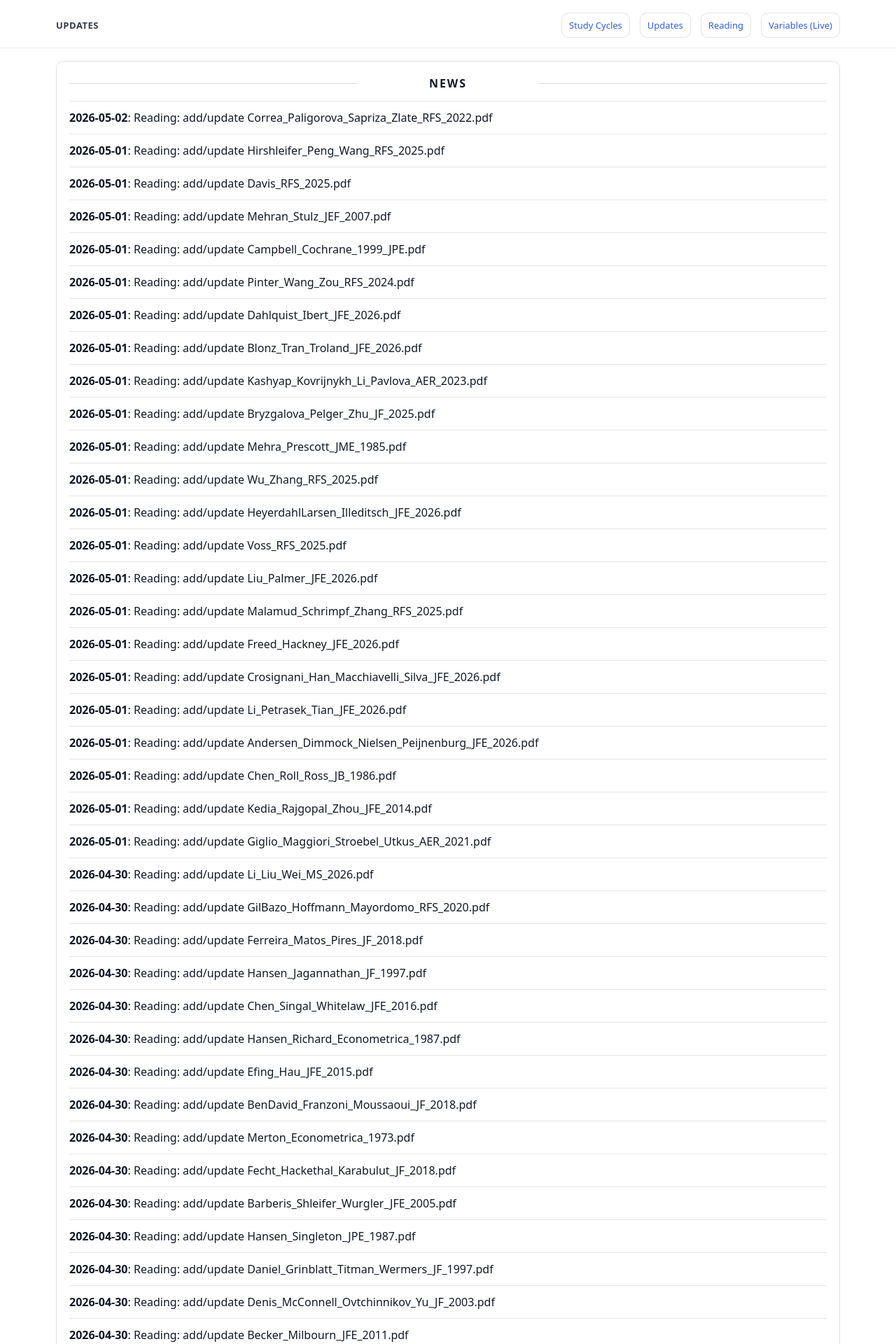
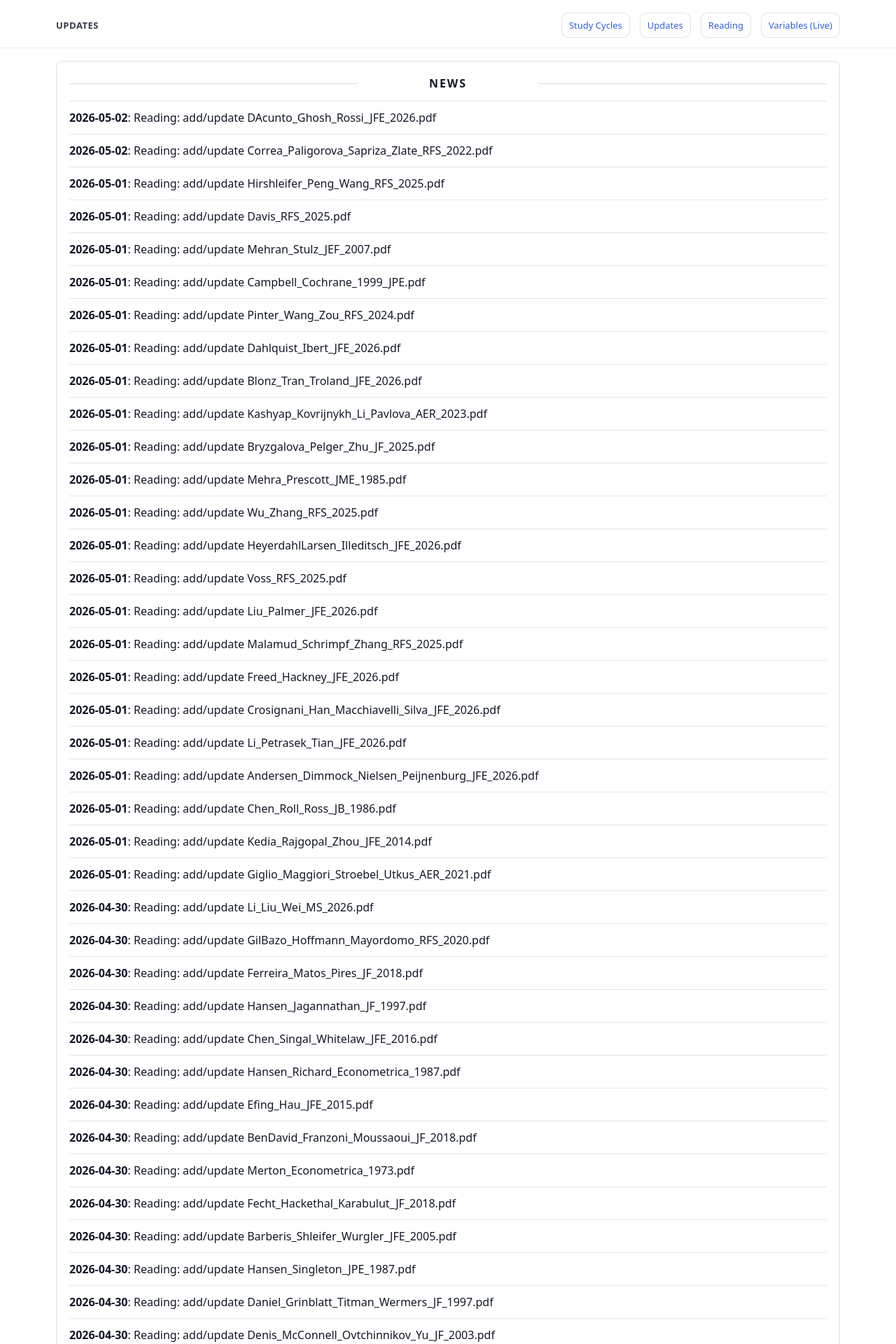
Before and after one commit to yaxinzn/study-archive, a Jekyll site: the page built from updates/index.md, in a window 1280 px wide. Shown: the top 1920 px of the page at 70% size. Built offline with Jekyll 4.4.1, drawn with Linux system fonts in a browser that asks for light colours; some of the changed text lies outside the part shown.

Commit message:
chore: update NEWS feed

```diff
--- a/_data/news.yml
+++ b/_data/news.yml
@@ -1,4 +1,7 @@
 # Auto-generated update history (sorted newest -> oldest). Do not edit manually.
+- ts: "1777670092"
+  date: "2026-05-02"
+  title: "Reading: add/update DAcunto_Ghosh_Rossi_JFE_2026.pdf"
 - ts: "1777669145"
   date: "2026-05-02"
   title: "Reading: add/update Correa_Paligorova_Sapriza_Zlate_RFS_2022.pdf"
```
